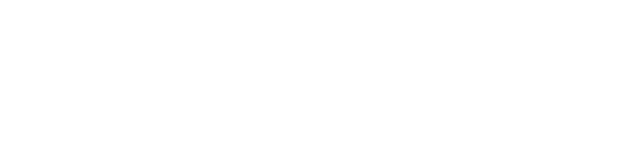
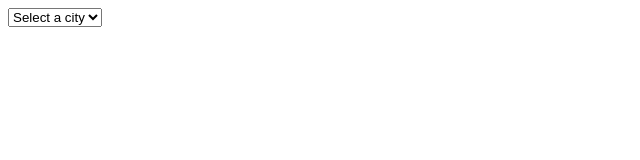
Before and after one commit to kwill775/time-zone-homework, a plain HTML site: page index.html in a window 1280 px wide. Shown: the whole page, without its empty margins (0-640 px from the left). Drawn offline with Linux system fonts and the light colour scheme.

Commit message:
Added content to index.html

```diff
--- a/index.html
+++ b/index.html
@@ -5,5 +5,13 @@
     <meta name="viewport" content="width=device-width, initial-scale=1.0" />
     <title>Time Zone</title>
   </head>
-  <body></body>
+  <body>
+    <label for="city"></label>
+    <select id="city">
+      <option value="">Select a city</option>
+      <option value="paris">Paris</option>
+      <option value="tokyo">Tokyo</option>
+      <option value="sydney">Sydney</option>
+    </select>
+  </body>
 </html>
```
